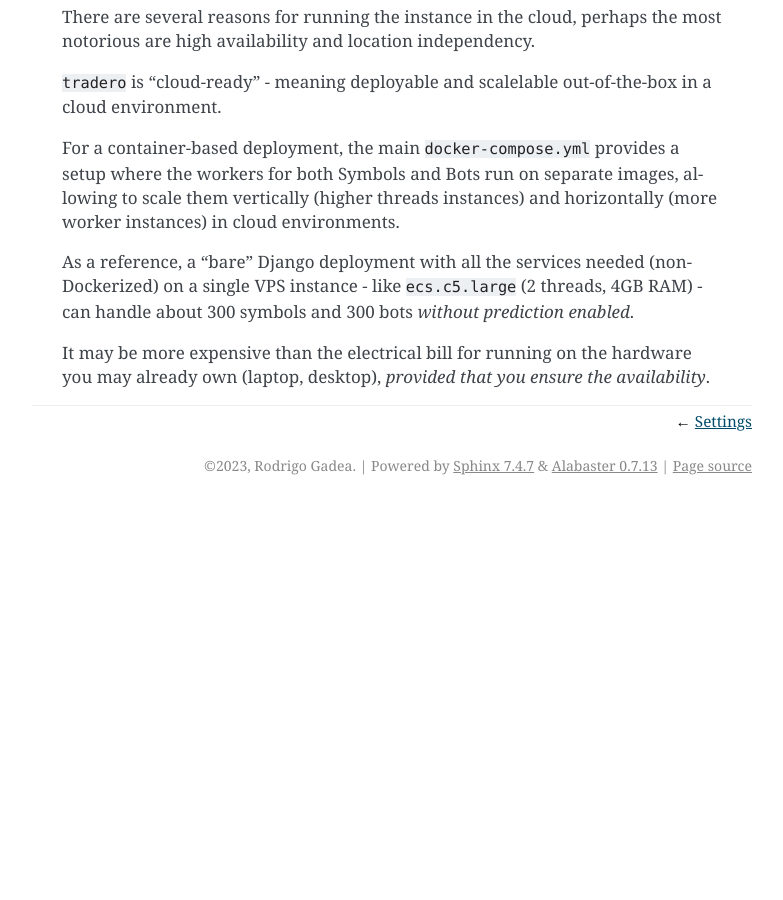
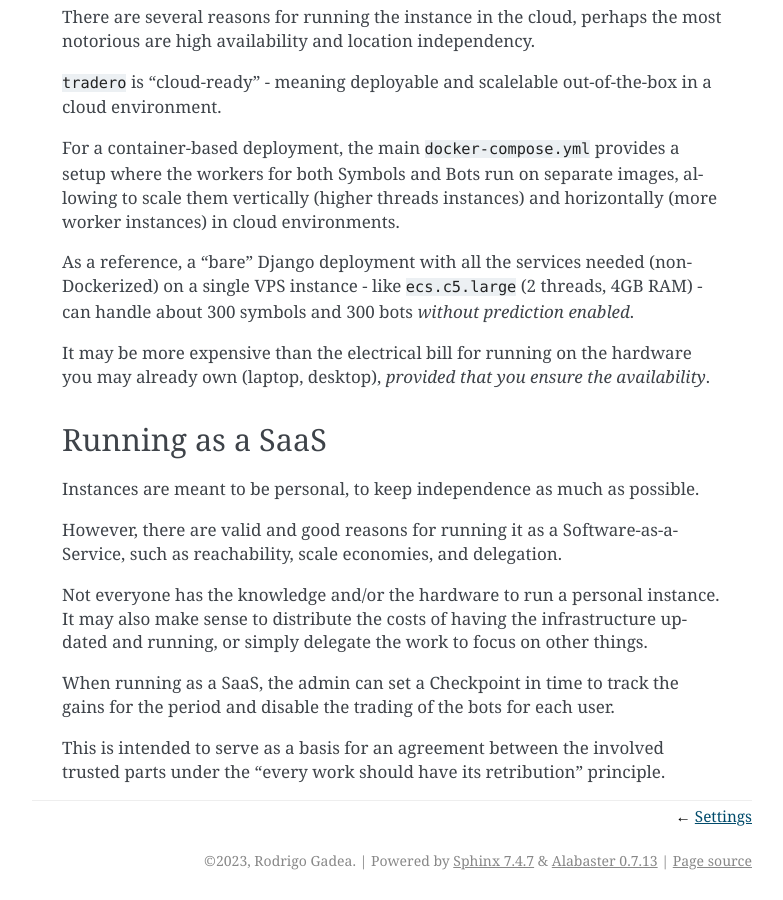
Before and after one commit to math-a3k/tradero, a Sphinx documentation site: the page built from docs/running.rst, in a window 1280 px wide and 900 px high, scrolled down 1109 px. Shown: the whole window, without its empty margins (358-1141 px from the left). Built offline with Sphinx 7.4.7, drawn with Linux system fonts in a browser that asks for light colours; before the commit the page ends 1614 px from its top, so only the background shows below that.

Commit message:
Improve Documentation
- Add "Running as a SaaS" section

```diff
--- a/docs/running.rst
+++ b/docs/running.rst
@@ -68,6 +68,21 @@ As a reference, a "bare" Django deployment with all the services needed (non-Doc
 
 It may be more expensive than the electrical bill for running on the hardware you may already own (laptop, desktop), *provided that you ensure the availability*.
 
+
+Running as a SaaS
+=================
+
+Instances are meant to be personal, to keep independence as much as possible.
+
+However, there are valid and good reasons for running it as a Software-as-a-Service, such as reachability, scale economies, and delegation.
+
+Not everyone has the knowledge and/or the hardware to run a personal instance. It may also make sense to distribute the costs of having the infrastructure updated and running, or simply delegate the work to focus on other things.
+
+When running as a SaaS, the admin can set a Checkpoint in time to track the gains for the period and disable the trading of the bots for each user.
+
+This is intended to serve as a basis for an agreement between the involved trusted parts under the "every work should have its retribution" principle.
+
+
 .. _Docker: https://www.docker.com/
 .. _Django: https://www.djangoproject.com/
 .. _Postgres: https://www.postgresql.org/
```
